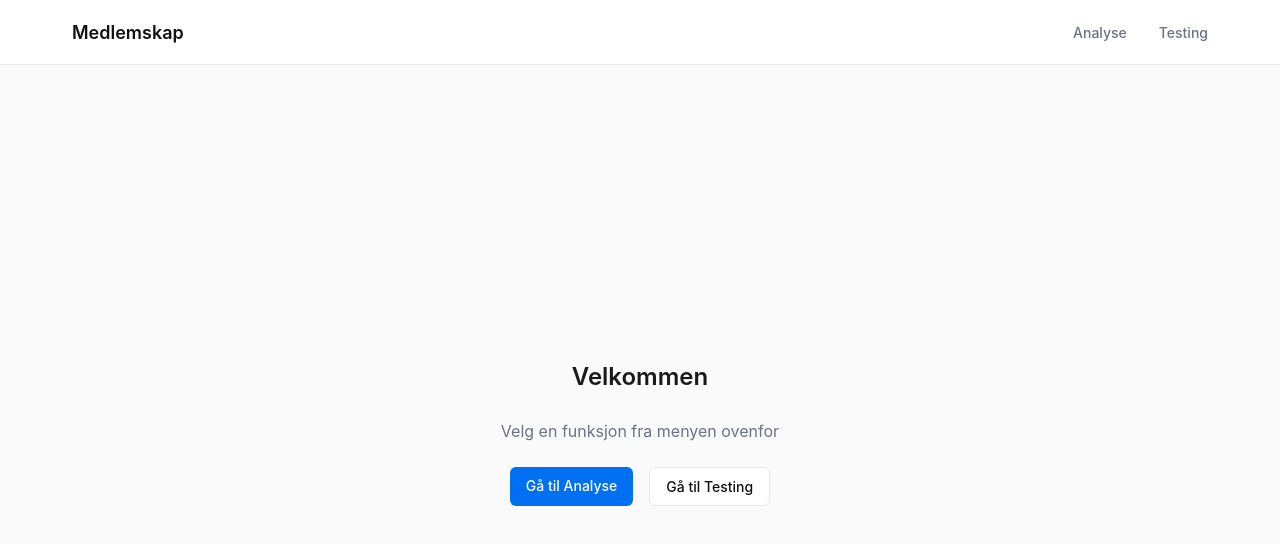
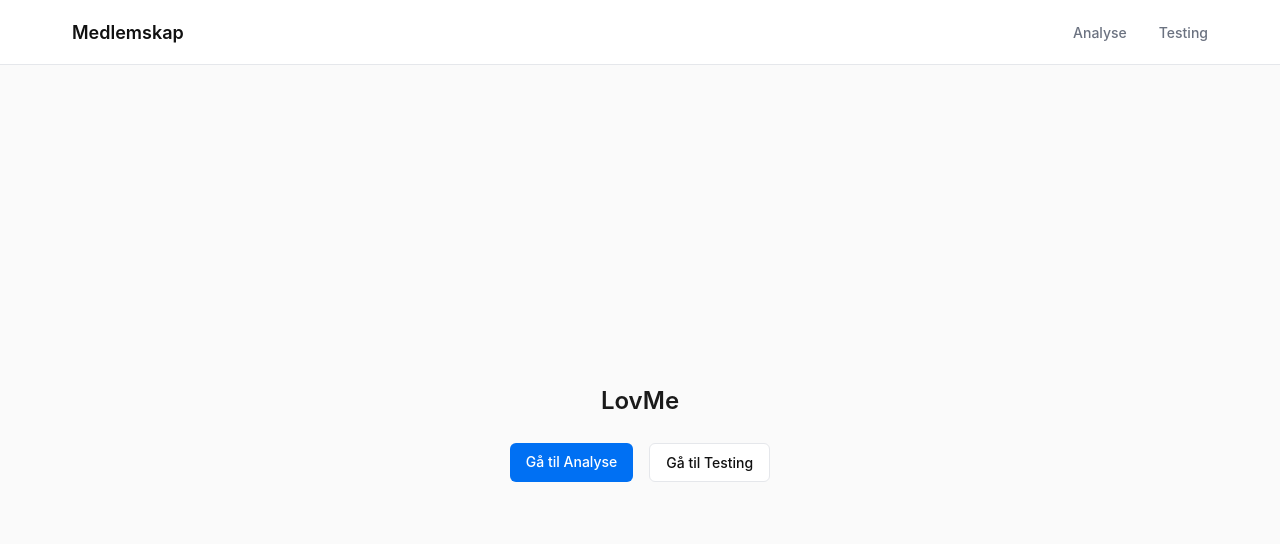
Before and after one commit to navikt/medlemskap-analyse, a Next.js app: page / in a window 1280 px wide. Shown: the top 544 px of the page. Built offline with nearby package versions, Linux system fonts and the light colour scheme.

Commit message:
Lagt til generering av testdata

```diff
--- a/app/analyse/page.tsx
+++ b/app/analyse/page.tsx
@@ -85,7 +85,7 @@ export default function AnalysePage() {
 
     return (
         <div className="container">
-            <h1>Analyseverktoy</h1>
+            <h1>Analyseverktøy</h1>
 
             {isSubmitted ? (
                 <div className="success-message">
--- a/app/page.tsx
+++ b/app/page.tsx
@@ -4,8 +4,7 @@ import "./page.css"
 export default function Home() {
     return (
         <main className="home-container">
-            <h1>Velkommen</h1>
-            <p>Velg en funksjon fra menyen ovenfor</p>
+            <h1>LovMe</h1>
             <div className="home-buttons">
                 <Link href="/analyse" className="home-button primary">
                     Gå til Analyse
```
